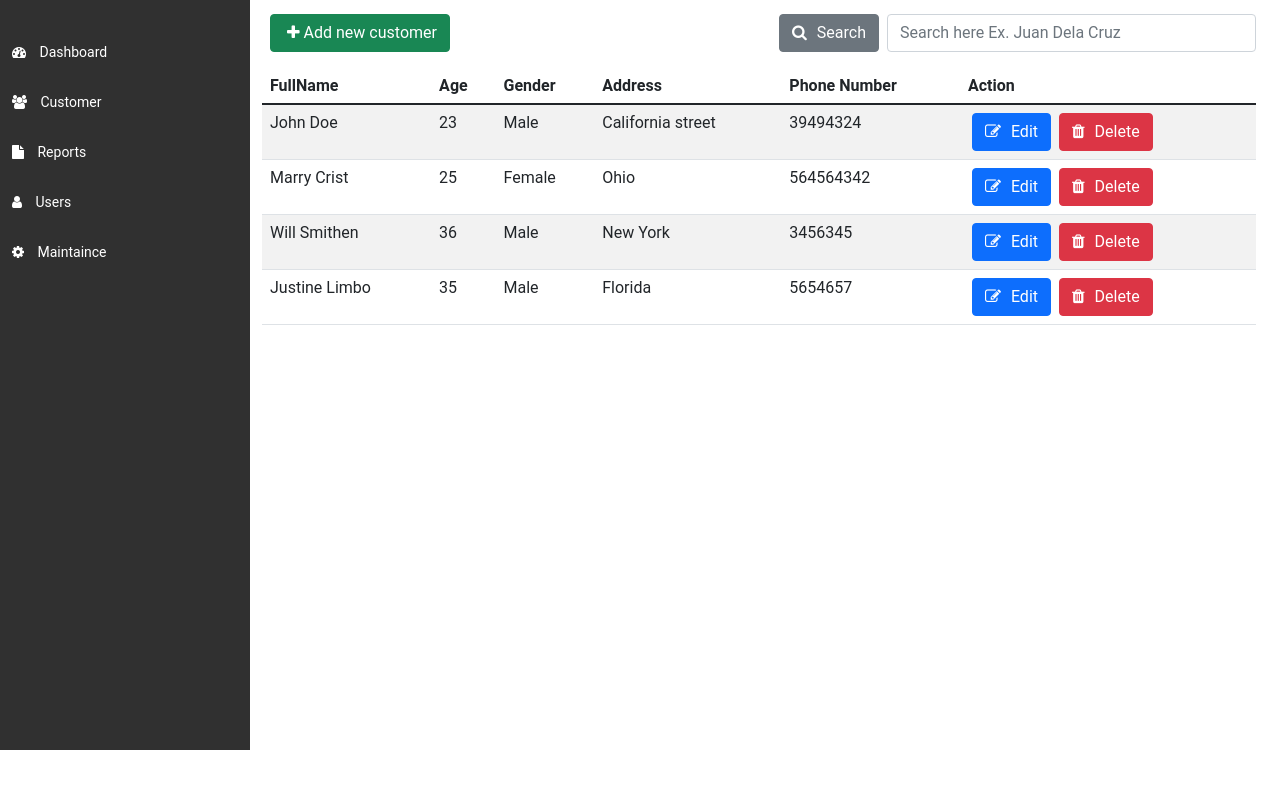
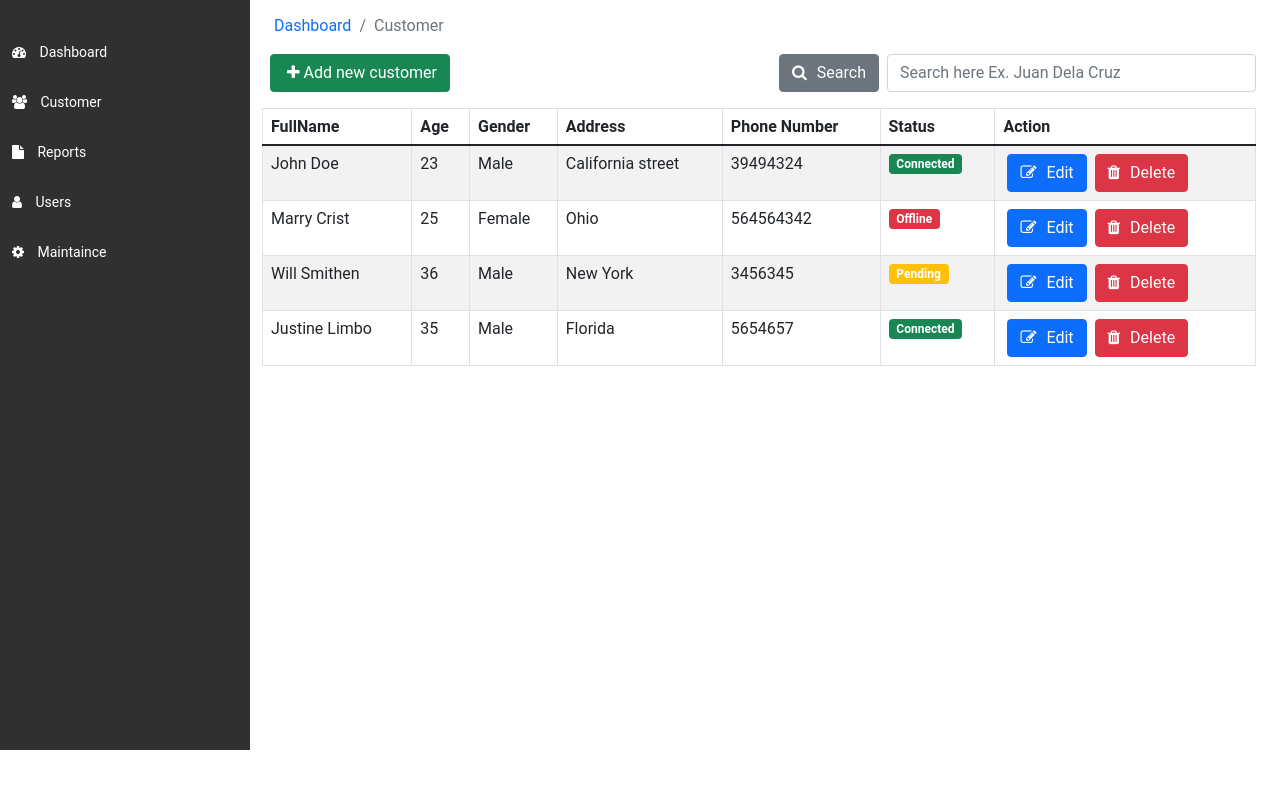
Before and after one commit to angelocuartel/WebApplication-Template-Bootstrap5, a plain HTML site: page customer.html in a window 1280 px wide. Shown: the part 50-838 px from the top of the page. Drawn offline with nearby package versions, Linux system fonts and the light colour scheme.

Commit message:
add badge and breadcrumb

```diff
--- a/customer.html
+++ b/customer.html
@@ -43,7 +43,15 @@
      </nav>
 
 
-     <section class="container-fluid mt-5 pt-3">
+     <section class="container-fluid  mt-5 pt-3">
+         <nav aria-labelledby="breadcrumb">
+
+
+        <ol class="breadcrumb px-4">
+            <li class="breadcrumb-item "><a href="index.html" class="text-decoration-none">Dashboard</a></li>
+            <li class="breadcrumb-item active">Customer</li>
+        </ol>
+    </nav>
          <div class="row">
               <div class="col-sm-6">
 
@@ -104,7 +112,7 @@
              <div class="row">
                  <div class="col-sm-12">
                 <div class="table-responsive-sm">
-                    <table class="table table-striped table-hover">
+                    <table class="table table-striped table-hover table-bordered">
                          <thead>
                              <tr>
 
@@ -113,6 +121,7 @@
                             <th>Gender</th>
                             <th>Address</th>
                             <th>Phone Number</th>
+                            <th>Status</th>
                             <th>Action</th>
 
                             </tr>
@@ -124,6 +133,7 @@
                             <td>Male</td>
                             <td>California street</td>
                             <td>39494324</td>
+                            <td><span class="badge bg-success">Connected</span></td>
                             <td><button class="btn btn-primary mx-1"><i class="fas fa-edit fa"></i>Edit</button><button class="btn btn-danger mx-1"><i class="fas fa-trash fa"></i>Delete</button></td>
                             </tr>
                             <tr>
@@ -132,6 +142,7 @@
                                 <td>Female</td>
                                 <td>Ohio</td>
                                 <td>564564342</td>
+                                <td><span class="badge bg-danger">Offline</span></td>
                                 <td><button class="btn btn-primary mx-1"><i class="fas fa-edit fa"></i>Edit</button><button class="btn btn-danger mx-1"><i class="fas fa-trash fa"></i>Delete</button></td>
                              </tr>
                              <tr>
@@ -140,6 +151,7 @@
                                 <td>Male</td>
                                 <td>New York</td>
                                 <td>3456345</td>
+                                <td><span class="badge bg-warning">Pending</span></td>
                                 <td><button class="btn btn-primary mx-1"><i class="fas fa-edit fa"></i>Edit</button><button class="btn btn-danger mx-1"><i class="fas fa-trash fa"></i>Delete</button></td>
                                 </tr>
                                 <tr>
@@ -148,6 +160,7 @@
                                     <td>Male</td>
                                     <td>Florida</td>
                                     <td>5654657</td>
+                                    <td><span class="badge bg-success">Connected</span></td>
                                     <td><button class="btn btn-primary mx-1"><i class="fas fa-edit fa"></i>Edit</button><button class="btn btn-danger mx-1"><i class="fas fa-trash fa"></i>Delete</button></td>
                                  </tr>
                         </tbody>
```
